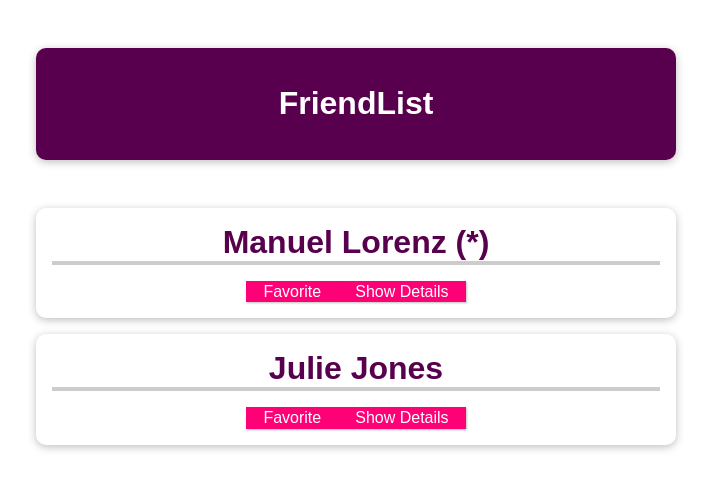
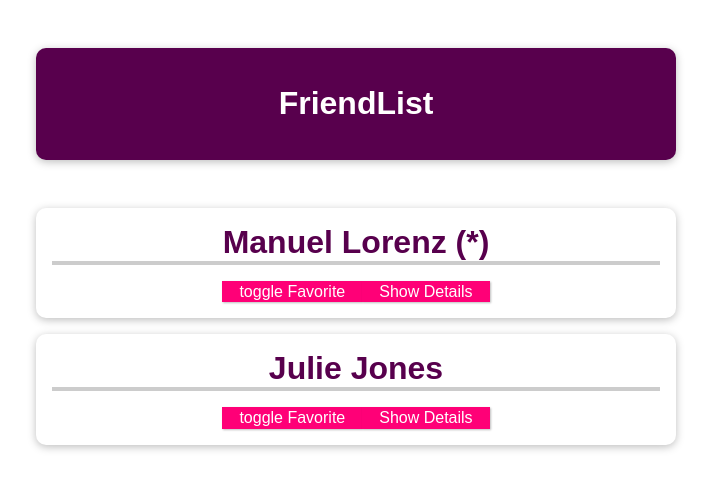
Before and after one commit to parkgeonwoong/vue-tutorial, a Vue app in the folder 5.component/: page / in a window 1280 px wide. Shown: the top 490 px of the page, without its empty margins (284-995 px from the left). Built offline with nearby package versions, Linux system fonts and the light colour scheme.

Commit message:
feat : opitional  이벤트 방출 emit

```diff
--- a/5.component/src/App.vue
+++ b/5.component/src/App.vue
@@ -1,5 +1,5 @@
 <!-- Options API -->
-<!-- <script>
+<script>
 import FriendContact from './components/FriendContact.vue';
 
 export default {
@@ -13,22 +13,30 @@ export default {
           id: 'manuel',
           name: 'Manuel Lorenz',
           phone: '01234 5678 991',
-          email: 'manuel@localhost'
+          email: 'manuel@localhost',
+          isFavorite: true
         },
         {
           id: 'julie',
           name: 'Julie Jones',
           phone: '09876 543 221',
-          email: 'julie@localhost'
+          email: 'julie@localhost',
+          isFavorite: false
         }
       ]
     };
+  },
+  methods: {
+    toggleFavoriteStatus(friendId) {
+      const identifiedFriend = this.friends.find((friend) => friend.id === friendId);
+      identifiedFriend.isFavorite = !identifiedFriend.isFavorite;
+    }
   }
 };
-</script> -->
+</script>
 
 <!-- Composition API -->
-<script setup>
+<!-- <script setup>
 import FriendContact from './components/FriendContact.vue';
 
 const friends = [
@@ -46,7 +54,7 @@ const friends = [
     email: 'julie@localhost'
   }
 ];
-</script>
+</script> -->
 
 <template>
   <header>
@@ -54,7 +62,12 @@ const friends = [
   </header>
   <section>
     <ul>
-      <FriendContact v-for="friend in friends" :key="friend.id" :friend="friend" />
+      <FriendContact
+        v-for="friend in friends"
+        :key="friend.id"
+        :friend="friend"
+        @toggleFavorite="toggleFavoriteStatus"
+      />
     </ul>
   </section>
 </template>
--- a/5.component/src/components/FriendContact.vue
+++ b/5.component/src/components/FriendContact.vue
@@ -1,6 +1,17 @@
-<!-- <script>
+<script>
 export default {
-  props: ['friend'],
+  props: {
+    friend: {
+      id: String,
+      name: String,
+      phone: String,
+      email: String,
+      isFavorite: {
+        type: Boolean,
+        default: false
+      }
+    }
+  },
   data() {
     return {
       detailAreaVisible: false
@@ -9,13 +20,16 @@ export default {
   methods: {
     toggleDetailArea() {
       this.detailAreaVisible = !this.detailAreaVisible;
+    },
+    toggleFavorite() {
+      this.$emit('toggleFavorite', this.friend.id);
     }
   }
 };
-</script> -->
+</script>
 
 <!-- Composition API -->
-<script setup>
+<!-- <script setup>
 import { ref } from 'vue';
 
 const props = defineProps({
@@ -36,15 +50,16 @@ const friendIsFavorite = ref(props.friend.isFavorite);
 const toggleDetailArea = () => {
   detailAreaVisible.value = !detailAreaVisible.value;
 };
-const toogleFavorite = () => {
+const toggleFavorite = () => {
   friendIsFavorite.value = !friendIsFavorite.value;
 };
-</script>
+
+</script> -->
 
 <template>
   <li>
-    <h2>{{ friend.name }} {{ friendIsFavorite ? '(*)' : '' }}</h2>
-    <button @click="toogleFavorite">Favorite</button>
+    <h2>{{ friend.name }} {{ friend.isFavorite ? '(*)' : '' }}</h2>
+    <button @click="toggleFavorite">toggle Favorite</button>
     <button @click="toggleDetailArea">{{ detailAreaVisible ? 'Hide' : 'Show' }} Details</button>
     <ul v-if="detailAreaVisible">
       <li><strong>Phone:</strong> {{ friend.phone }}</li>
```
